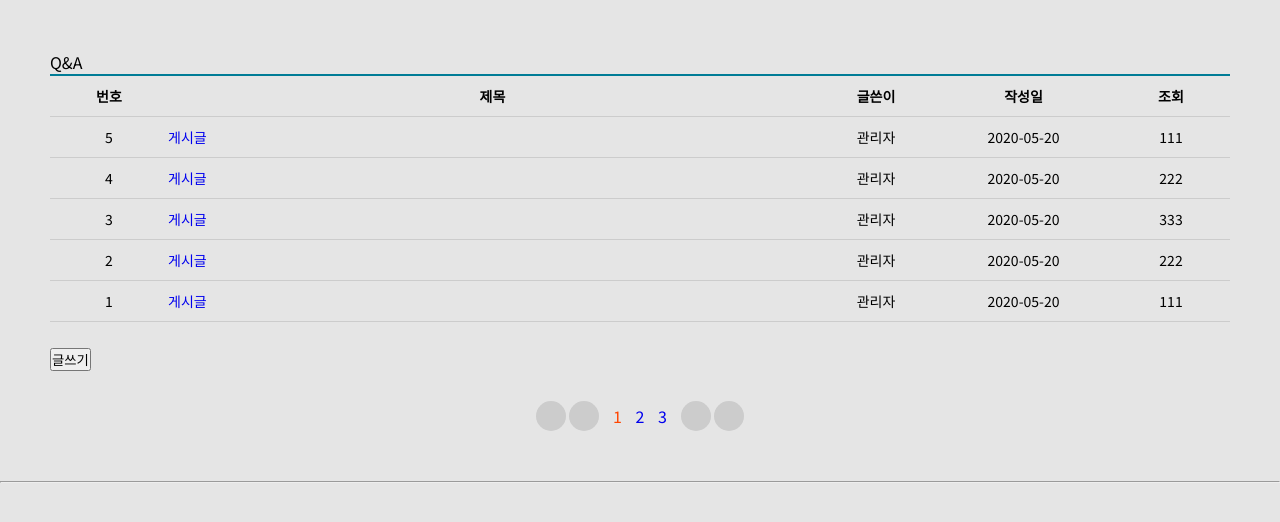
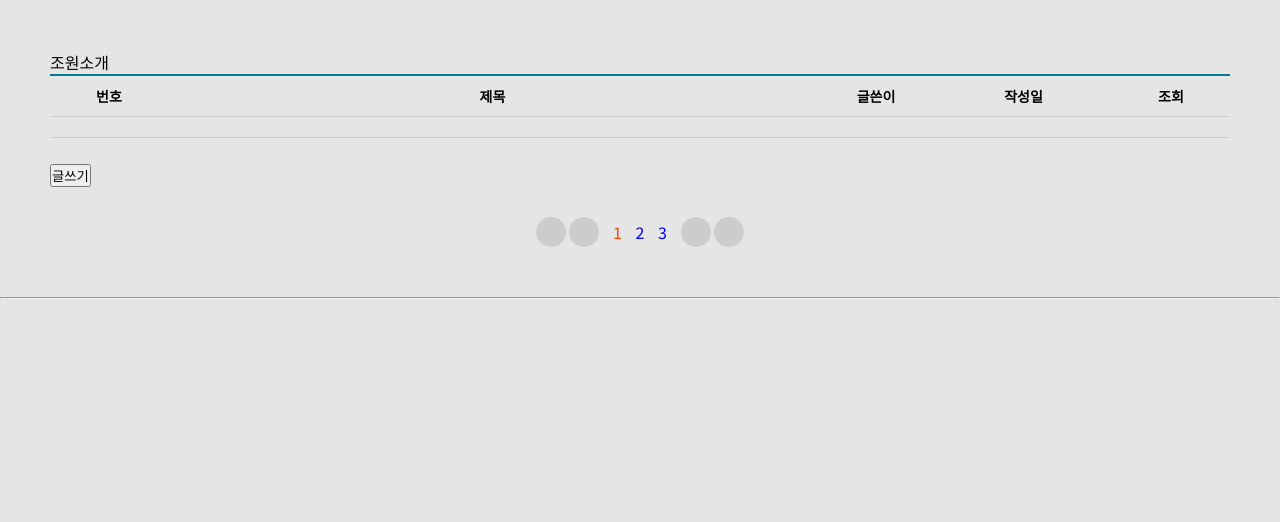
Before and after one commit to nodepractice2/6.01, a website: page views/Teammates.html in a window 1280 px wide. Drawn offline with Linux system fonts and the light colour scheme; files that its build step writes are made by us from their sources.

Commit message:
Update Teammates.html

```diff
--- a/views/Teammates.html
+++ b/views/Teammates.html
@@ -17,7 +17,7 @@
             <article>
                <div class="board_list_wrap">
                   <div class="board_list">
-                    <div class="num">Q&A</div>
+                    <div class="num">조원소개</div>
                       <div class="board_list_head">
                           <div class="num">번호</div>
                           <div class="tit">제목</div>
@@ -27,39 +27,11 @@
                       </div>
                       <div class="board_list_body">
                           <div class="item">
-                              <div class="num">5</div>
-                              <div class="tit"><a href="#">게시글</a></div>
-                              <div class="writer">관리자</div>
-                              <div class="date">2020-05-20</div>
-                              <div class="view">111</div>
-                          </div>
-                          <div class="item">
-                              <div class="num">4</div>
-                              <div class="tit"><a href="#">게시글</a></div>
-                              <div class="writer">관리자</div>
-                              <div class="date">2020-05-20</div>
-                              <div class="view">222</div>
-                          </div>
-                          <div class="item">
-                              <div class="num">3</div>
-                              <div class="tit"><a href="#">게시글</a></div>
-                              <div class="writer">관리자</div>
-                              <div class="date">2020-05-20</div>
-                              <div class="view">333</div>
-                          </div>
-                          <div class="item">
-                              <div class="num">2</div>
-                              <div class="tit"><a href="#">게시글</a></div>
-                              <div class="writer">관리자</div>
-                              <div class="date">2020-05-20</div>
-                              <div class="view">222</div>
-                          </div>
-                          <div class="item">
-                              <div class="num">1</div>
-                              <div class="tit"><a href="#">게시글</a></div>
-                              <div class="writer">관리자</div>
-                              <div class="date">2020-05-20</div>
-                              <div class="view">111</div>
+                              <div class="num"></div>
+                              <div class="tit"><a href="#"></a></div>
+                              <div class="writer"></div>
+                              <div class="date"></div>
+                              <div class="view"></div>
                           </div>
                       </div>
                   </div>
```
